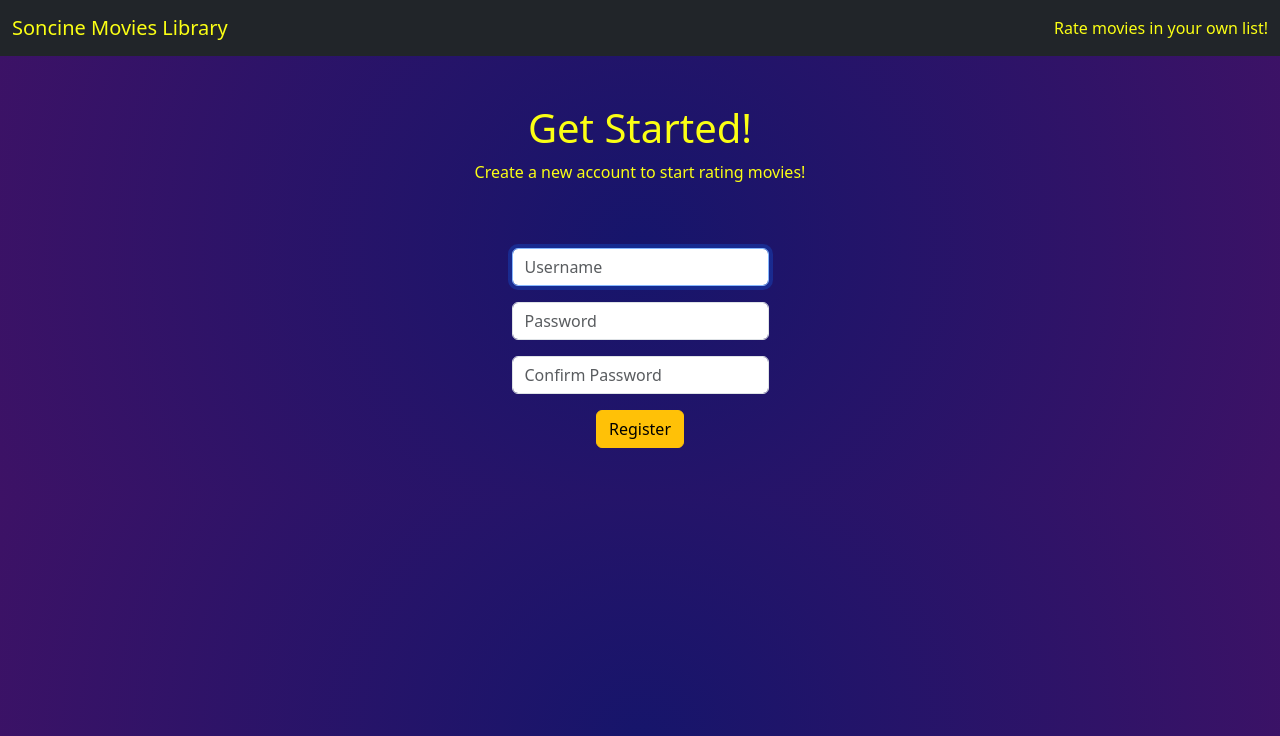
After one commit to soncine/Soncine-Library, a Flask app: template templates/register.html in a window 1280 px wide. The commit adds this page. Shown: the top 736 px of the page. Run offline with Flask 3, Linux system fonts and the light colour scheme; the template is opened without the code that fills it, so the values that code supplies are empty.

Commit message:
Folders, routes and faces
Troquei o nome das pastas pra ficarem mais no padrão de codigo, ajeitei a face do login e fiz a do register, alem de criar as rotas pra rodar no flask

```diff
--- a/app.py
+++ b/app.py
@@ -1,3 +1,24 @@
 from flask import Flask, render_template, request, jsonify
 
 app = Flask(__name__)
+
+@app.route('/')
+def index():
+    return render_template('index.html')
+
+@app.route('/login', methods=['GET','POST'])
+def login():
+    if request.method == 'POST':
+        username = request.form.get('username')
+        password = request.form.get('password')
+    else:
+        return render_template('login.html')
+
+@app.route('/register', methods=['GET','POST'])
+def register():
+    if request.method == 'POST':
+        username = request.form.get('username')
+        password = request.form.get('password')
+        confirmation = request.form.get('confirmation')
+    else:
+        return render_template('register.html')
--- a/estilo/styles.css
+++ b/static/styles.css
@@ -17,3 +17,14 @@ label {
 #copyright {
     color: #fbff14;
 }
+
+#msgrg {
+    color: #fbff14;
+}
+
+/* Remove sublinhado e cor azul dos links dentro dos botões */
+button a,
+.btn a {
+    text-decoration: none;
+    color: inherit;
+}
--- a/paginas/loglay.html
+++ b/templates/loglay.html
@@ -8,8 +8,8 @@
 
     <script src="https://cdn.jsdelivr.net/npm/bootstrap@5.3.6/dist/js/bootstrap.bundle.min.js" integrity="sha384-j1CDi7MgGQ12Z7Qab0qlWQ/Qqz24Gc6BM0thvEMVjHnfYGF0rmFCozFSxQBxwHKO" crossorigin="anonymous"></script>
 
-    <link href="/estilo/styles.css" rel="stylesheet">
-    <title>Soncine Library: ---</title>
+    <link href="{{ url_for('static', filename='styles.css') }}" rel="stylesheet">
+    <title>Soncine Library: {% block title %}{% endblock %}</title>
 </head>
 <body>
 <nav class="navbar navbar-expand-lg bg-dark">
@@ -21,11 +21,6 @@
     </div>
   </div>
 </nav>
-
-<main class="container py-5 text-center">
-    ---
-</main>
-<footer class="text-center py-4">
-    <p>&copy; 2023 Soncine Library. All rights reserved.</p>
+    {% block loglay %}{% endblock %}
 </body>
 </html>
--- /dev/null
+++ b/templates/register.html
@@ -0,0 +1,24 @@
+{% extends "loglay.html" %}
+{% block title %}Register{% endblock %}
+
+{% block loglay %}
+  <br><br>
+  <header id="msgrg" class="text-center">
+    <h1>Get Started!</h1>
+    <p>Create a new account to start rating movies!</p>
+  </header>
+  <main class="container py-5 text-center">
+    <form action="/register" method="post">
+        <div class="mb-3">
+            <input autocomplete="off" autofocus class="form-control mx-auto w-auto" name="username" placeholder="Username" type="text">
+        </div>
+        <div class="mb-3">
+            <input class="form-control mx-auto w-auto" name="password" placeholder="Password" type="password">
+        </div>
+        <div class="mb-3">
+            <input class="form-control mx-auto w-auto" name="confirmation" placeholder="Confirm Password" type="password">
+        </div>
+        <button class="btn btn-warning" type="submit">Register</button>
+    </form>
+  </main>
+  {% endblock %}
```
Also changed, not shown: paginas/login.html (deleted, +0 -40 lines), templates/login.html (added, +22 -0 lines), paginas/register.html (deleted), templates/index.html (added).
